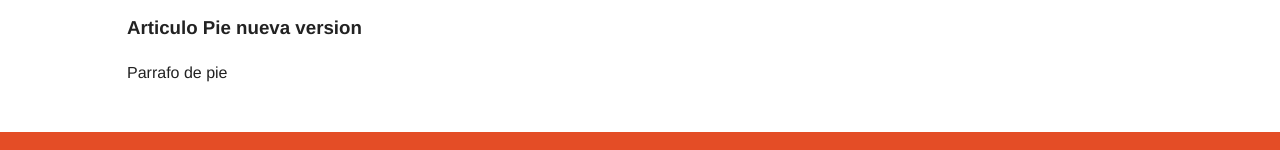
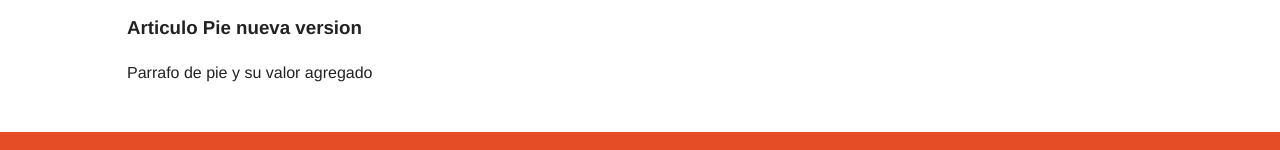
Before and after one commit to dennisgonzazep/trabajo2_Dennis_Gonzalez, a plain HTML site: page index.html in a window 1280 px wide. Shown: the part 434-584 px from the top of the page. Drawn offline with nearby package versions, Linux system fonts and the light colour scheme.

Commit message:
Parrafo de pie final

```diff
--- a/index.html
+++ b/index.html
@@ -52,7 +52,7 @@
                     </section>
                     <footer>
                         <h3>Articulo Pie nueva version</h3>
-                        <p>Parrafo de pie</p>
+                        <p>Parrafo de pie y su valor agregado</p>
                     </footer>
                 </article>
 
```
